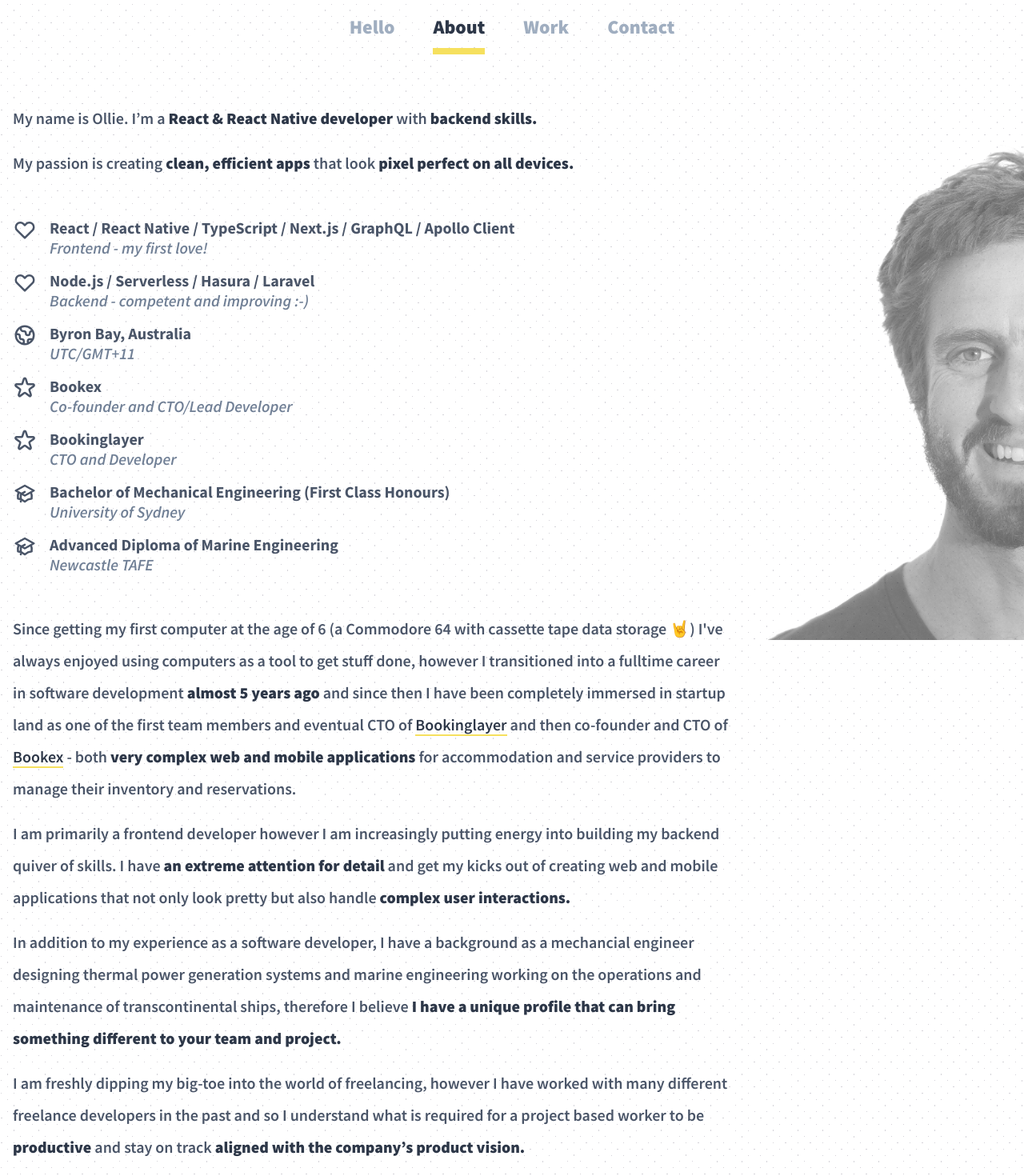
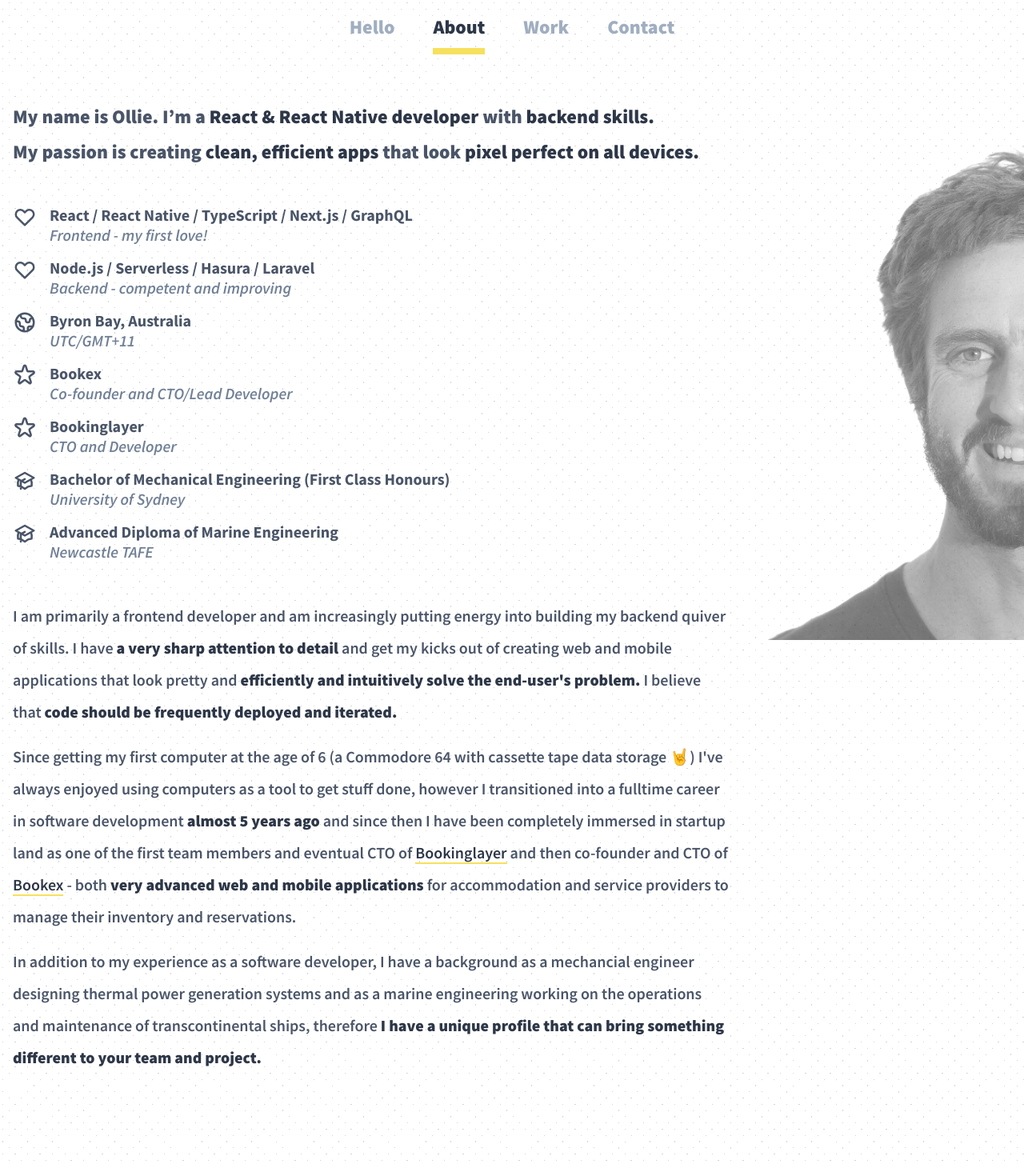
Before and after one commit to oldo/freelancing-portfolio, a Next.js app: page /about in a window 1280 px wide. Shown: the top 1470 px of the page at 80% size. Built offline with nearby package versions, Linux system fonts and the light colour scheme; a web font is replaced by a local one.

Commit message:
update about page

```diff
--- a/components/About/About.tsx
+++ b/components/About/About.tsx
@@ -1,6 +1,6 @@
 import React from 'react';
 import { motion } from 'framer-motion';
-import Subheading from './Subheading';
+import Subheading from '../Hello/Subheading';
 import Summary from './Summary';
 import Face from './Face';
 import variants from '../../lib/variants';
@@ -21,7 +21,7 @@ const About: React.FC<AboutProps> = ({}) => {
         />
       </div>
 
-      <div className="pb-12">
+      <div className="max-w-4xl pb-12">
         <Subheading />
       </div>
 
--- a/components/About/Subheading.tsx
+++ b/components/About/Subheading.tsx
@@ -13,7 +13,7 @@ const Subheading: React.FC<SubheadingProps> = ({}) => {
       variants={variants}
       className="leading-loose"
     >
-      <div className="pb-4">
+      <div className="pb-2">
         My name is Ollie. I’m a <strong>React & React Native developer</strong>{' '}
         with <strong>backend skills.</strong>
       </div>
--- a/components/About/Summary.tsx
+++ b/components/About/Summary.tsx
@@ -17,7 +17,6 @@ const Summary: React.FC<SummaryProps> = ({}) => {
         Technologies.TS,
         Technologies.NEXTJS,
         Technologies.GRAPHQL,
-        Technologies.APOLLO,
       ].join(' / '),
       subtitle: 'Frontend - my first love!',
       icon: HeartIcon,
@@ -29,7 +28,7 @@ const Summary: React.FC<SummaryProps> = ({}) => {
         Technologies.HASURA,
         Technologies.LARAVEL,
       ].join(' / '),
-      subtitle: 'Backend - competent and improving :-)',
+      subtitle: 'Backend - competent and improving',
       icon: HeartIcon,
     },
     {
--- a/components/About/about.mdx
+++ b/components/About/about.mdx
@@ -1,7 +1,5 @@
-Since getting my first computer at the age of 6 (a Commodore 64 with cassette tape data storage 🤘) I've always enjoyed using computers as a tool to get stuff done, however I transitioned into a fulltime career in software development **almost 5 years ago** and since then I have been completely immersed in startup land as one of the first team members and eventual CTO of [Bookinglayer](https://www.bookinglayer.com) and then co-founder and CTO of [Bookex](https://www.usebookex.com) - both **very complex web and mobile applications** for accommodation and service providers to manage their inventory and reservations.
+I am primarily a frontend developer and am increasingly putting energy into building my backend quiver of skills. I have **a very sharp attention to detail** and get my kicks out of creating web and mobile applications that look pretty and **efficiently and intuitively solve the end-user's problem.** I believe that **code should be frequently deployed and iterated.**
 
-I am primarily a frontend developer however I am increasingly putting energy into building my backend quiver of skills. I have **an extreme attention for detail** and get my kicks out of creating web and mobile applications that not only look pretty but also handle **complex user interactions.**
+Since getting my first computer at the age of 6 (a Commodore 64 with cassette tape data storage 🤘) I've always enjoyed using computers as a tool to get stuff done, however I transitioned into a fulltime career in software development **almost 5 years ago** and since then I have been completely immersed in startup land as one of the first team members and eventual CTO of [Bookinglayer](https://www.bookinglayer.com) and then co-founder and CTO of [Bookex](https://www.usebookex.com) - both **very advanced web and mobile applications** for accommodation and service providers to manage their inventory and reservations.
 
-In addition to my experience as a software developer, I have a background as a mechancial engineer designing thermal power generation systems and marine engineering working on the operations and maintenance of transcontinental ships, therefore I believe **I have a unique profile that can bring something different to your team and project.**
-
-I am freshly dipping my big-toe into the world of freelancing, however I have worked with many different freelance developers in the past and so I understand what is required for a project based worker to be **productive** and stay on track **aligned with the company’s product vision.**
+In addition to my experience as a software developer, I have a background as a mechancial engineer designing thermal power generation systems and as a marine engineering working on the operations and maintenance of transcontinental ships, therefore **I have a unique profile that can bring something different to your team and project.**
--- a/components/Hello/Heading.tsx
+++ b/components/Hello/Heading.tsx
@@ -29,7 +29,7 @@ const Heading: React.FC<HeadingProps> = ({}) => {
         animate="visible"
         layoutId="heading4"
       >
-        PIXEL PERFECT
+        PIXEL PERFECT UI
       </motion.div>
     </>
   );
--- a/components/Hello/Subheading.tsx
+++ b/components/Hello/Subheading.tsx
@@ -11,7 +11,7 @@ const Subheading: React.FC<SubheadingProps> = ({}) => {
       initial="hidden"
       animate="visible"
       variants={variants}
-      className="text-2xl font-extrabold lg:w-3/4"
+      className="text-xl sm:text-2xl font-extrabold"
     >
       <div className="pb-8 sm:pb-2">
         My name is Ollie. I’m a <strong>React & React Native developer</strong>{' '}
--- a/components/Layout/Layout.tsx
+++ b/components/Layout/Layout.tsx
@@ -5,11 +5,13 @@ import Menu from './Menu';
 import Head from './Head';
 
 interface LayoutProps {
+  title: string;
   isMobile: boolean;
   isScreenHeight?: boolean;
 }
 
 const Layout: React.FC<LayoutProps> = ({
+  title,
   isMobile,
   isScreenHeight = false,
   children,
@@ -21,7 +23,7 @@ const Layout: React.FC<LayoutProps> = ({
 
   return (
     <>
-      <Head />
+      <Head title={title} />
 
       <div className="bg-pattern min-h-screen w-full overflow-hidden">
         <Menu isMobile={isMobile} />
--- a/components/Layout/Menu.tsx
+++ b/components/Layout/Menu.tsx
@@ -28,7 +28,7 @@ const Menu: React.FC<MenuProps> = ({ isMobile }) => {
     {
       path: Views.CONTACT,
       label: 'Contact',
-      externalLink: 'mailto:oldo.nicho@gmail.com',
+      externalLink: true,
     },
   ].filter((item) => (isMobile ? item.path !== Views.ABOUT : true));
 
--- a/components/Layout/MenuItem.tsx
+++ b/components/Layout/MenuItem.tsx
@@ -11,13 +11,16 @@ interface MenuItemProps {
 }
 
 const MenuItem: React.FC<MenuItemProps> = ({ path, label, isActive }) => {
-  const buttonClasses = cx('p-4 mx-2 text-2xl cursor-pointer font-black transition-color border-none duration-500', {
-    'text-gray-500 hover:text-gray-800': !isActive,
-    'text-gray-800': isActive,
-  });
+  const buttonClasses = cx(
+    'p-4 mx-2 text-2xl cursor-pointer font-black transition-color border-none duration-500',
+    {
+      'text-gray-500 hover:text-gray-800': !isActive,
+      'text-gray-800': isActive,
+    }
+  );
 
   return (
-    <Link href={path}>
+    <Link href={path} passHref>
       <a
         target={`${path[0] === '/' ? '' : '_blank'}`}
         className={buttonClasses}
--- a/pages/about.tsx
+++ b/pages/about.tsx
@@ -8,7 +8,7 @@ interface AboutContainerProps {
 
 const AboutContainer: React.FC<AboutContainerProps> = ({ isMobile }) => {
   return (
-    <Layout isMobile={isMobile}>
+    <Layout title="About" isMobile={isMobile}>
       <About />
     </Layout>
   );
--- a/pages/index.tsx
+++ b/pages/index.tsx
@@ -9,11 +9,11 @@ interface HomeProps {
 
 const Home: React.FC<HomeProps> = ({ isMobile }) => {
   return isMobile ? (
-    <Layout isMobile={isMobile}>
+    <Layout title="Hello" isMobile={isMobile}>
       <About />
     </Layout>
   ) : (
-    <Layout isMobile={isMobile} isScreenHeight>
+    <Layout title="Hello" isMobile={isMobile} isScreenHeight>
       <Hello />
     </Layout>
   );
--- a/pages/works/index.tsx
+++ b/pages/works/index.tsx
@@ -8,7 +8,7 @@ interface WorksContainerProps {
 
 const WorksContainer: React.FC<WorksContainerProps> = ({ isMobile }) => {
   return (
-    <Layout isMobile={isMobile}>
+    <Layout title="Works" isMobile={isMobile}>
       <Works />
     </Layout>
   );
```
